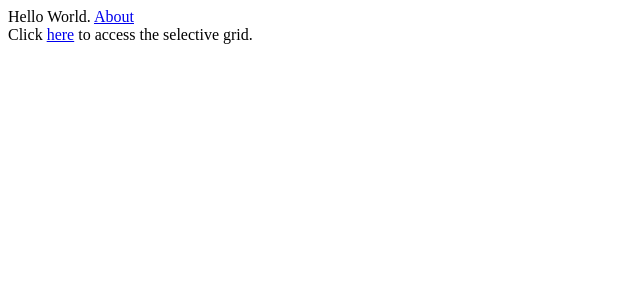
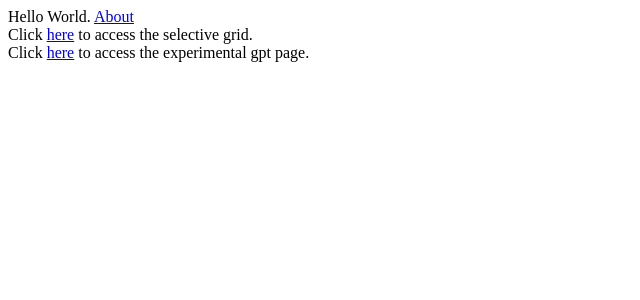
Before and after one commit to tljameswade/selective-grid-next-js, a Next.js app: page / in a window 1280 px wide. Shown: the top 300 px of the page, without its empty margins (0-640 px from the left). Built offline with nearby package versions, Linux system fonts and the light colour scheme.

Commit message:
Dev (#4)
* add row and col index

* support selection

* initial selective grid

* style fixes

* add some fun features to testing using open AI APIs

* attempt to fix potential error for deployment

---------

Co-authored-by: Suozhi Qi <suozhiqi@Suozhis-MacBook-Pro.local>

```diff
--- a/pages/gpt/index.tsx
+++ b/pages/gpt/index.tsx
@@ -42,7 +42,7 @@ type Input = {
     prompt: string
 }
 
-const MyComponent: React.FC = ({ headers, models }: Props) => {
+const GptPage = ({ headers, models }: Props) => {
     const [generatedText, setGeneratedText] = useState("");
     const defaultPrompt = 'Suggest a name for my ragdoll cat';
     const defaultModelIndex = models.findIndex(model => model === 'text-davinci-003') || 0;
@@ -123,4 +123,4 @@ export async function getStaticProps() {
     }
 }
 
-export default MyComponent;
+export default GptPage;
--- a/pages/index.tsx
+++ b/pages/index.tsx
@@ -7,6 +7,9 @@ export default function IndexPage() {
       <div>
         Click <Link href="/grid">here</Link> to access the selective grid.
       </div>
+      <div>
+      Click <Link href="/gpt">here</Link> to access the experimental gpt page.
+      </div>
     </div>
   )
 }
```
